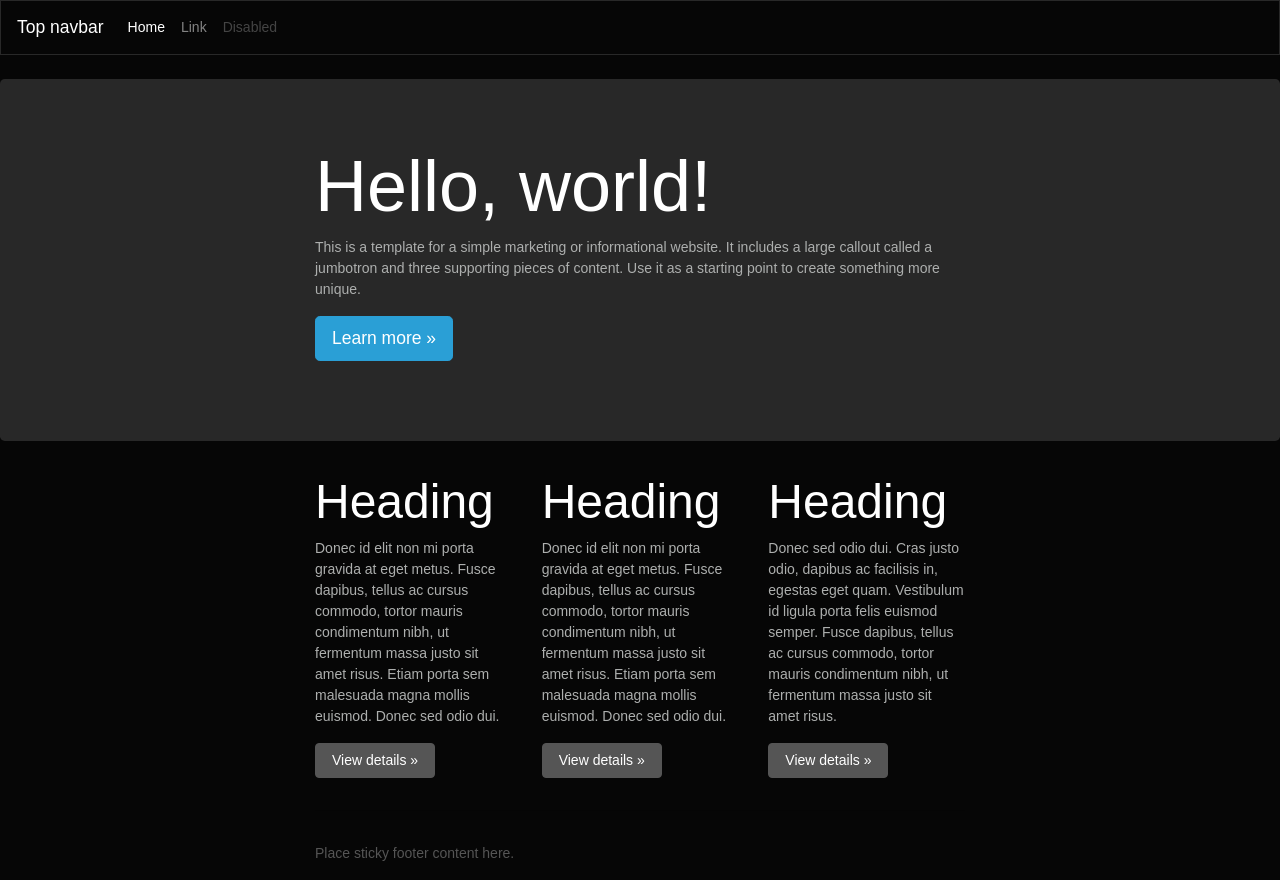
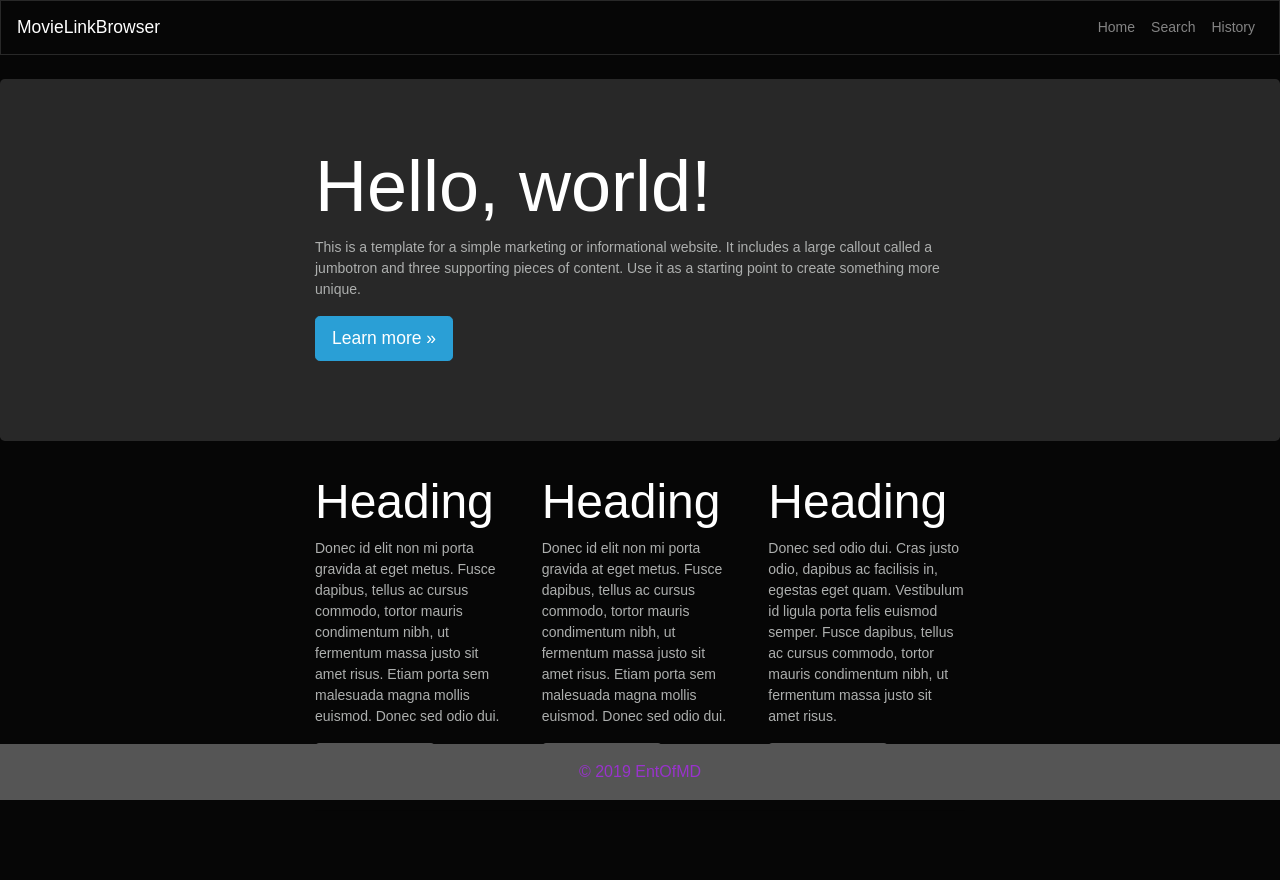
Before and after one commit to EntOfMD/MovDow, a React (Create React App) app: page / in a window 1280 px wide. After the commit the page ends 827 px from the top, so only its background shows below. Built offline with nearby package versions, Linux system fonts and the light colour scheme.

Commit message:
updated navbar and footer

```diff
--- a/src/components/footer/index.js
+++ b/src/components/footer/index.js
@@ -3,11 +3,23 @@ import { Link } from 'react-router-dom';
 
 export default function footer() {
     return (
-        <footer class='footer mt-auto py-3'>
-            <div class='container'>
-                <span class='text-muted'>
-                    Place sticky footer content here.
-                </span>
+        <footer className='footer mt-auto py-3 fixed-bottom bg-secondary'>
+            <div className='container'>
+                <div className='row text-center'>
+                    <div className='col-md-12'>
+                        <Link
+                            to={'/'}
+                            className='text-info'
+                            style={{
+                                textDecoration: 'none',
+                                fontSize: '1rem'
+                            }}
+                        >
+                            {' '}
+                            &copy; 2019 EntOfMD
+                        </Link>
+                    </div>
+                </div>
             </div>
         </footer>
     );
--- a/src/components/navbar/index.js
+++ b/src/components/navbar/index.js
@@ -1,13 +1,14 @@
 import React from 'react';
-// import { Link } from 'react-router-dom';
+import { Link } from 'react-router-dom';
 
 export default class Navbar extends React.Component {
     render() {
         return (
             <nav className='navbar navbar-expand-md navbar-dark bg-dark mb-4'>
-                <a className='navbar-brand' href='/'>
-                    Top navbar
-                </a>
+                <Link to={'/'} className='navbar-brand'>
+                    {' '}
+                    MovieLinkBrowser
+                </Link>
                 <button
                     className='navbar-toggler'
                     type='button'
@@ -20,26 +21,24 @@ export default class Navbar extends React.Component {
                     <span className='navbar-toggler-icon' />
                 </button>
                 <div className='collapse navbar-collapse' id='navbarCollapse'>
-                    <ul className='navbar-nav mr-auto'>
-                        <li className='nav-item active'>
-                            <a className='nav-link' href='#'>
-                                Home <span className='sr-only'>(current)</span>
-                            </a>
+                    <ul className='navbar-nav ml-auto'>
+                        <li className='nav-item'>
+                            <Link to={'/'} className='nav-link'>
+                                {' '}
+                                Home
+                            </Link>
                         </li>
                         <li className='nav-item'>
-                            <a className='nav-link' href='#'>
-                                Link
-                            </a>
+                            <Link to={'/'} className='nav-link'>
+                                {' '}
+                                Search
+                            </Link>
                         </li>
                         <li className='nav-item'>
-                            <a
-                                className='nav-link disabled'
-                                href='#'
-                                tabindex='-1'
-                                aria-disabled='true'
-                            >
-                                Disabled
-                            </a>
+                            <Link to={'/'} className='nav-link'>
+                                {' '}
+                                History
+                            </Link>
                         </li>
                     </ul>
                 </div>
```
